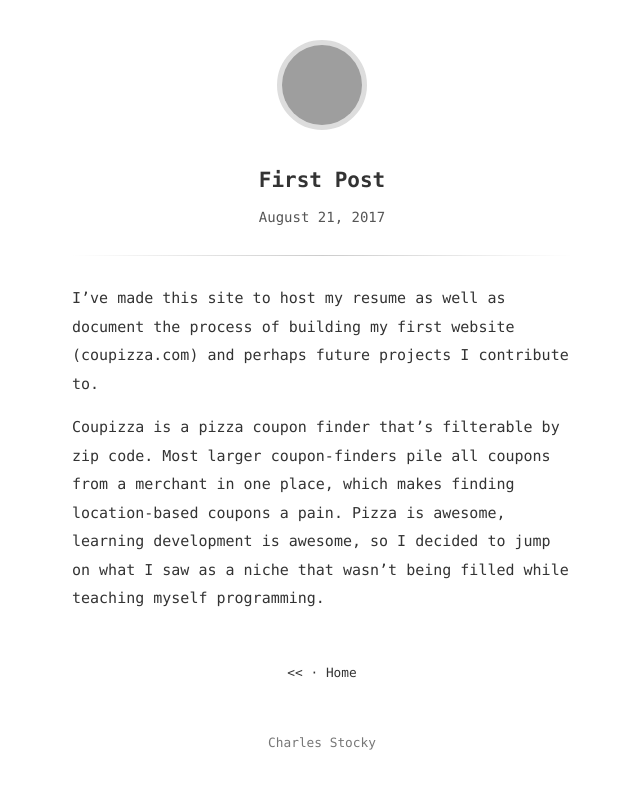
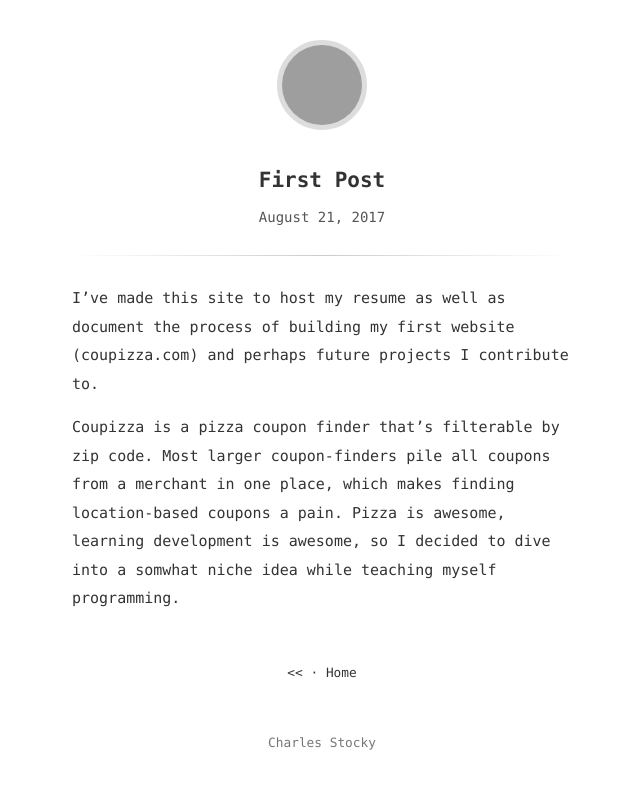
Before and after one commit to CharlesStocky/CharlesStocky.github.io, a Jekyll site: the page built from _posts/2017-8-21-First-post.md, in a window 1280 px wide, cut to the strip 0-789 px from the top of the page. Shown: the whole strip, without its empty margins (318-958 px from the left). Built offline with Jekyll 4.4.1, drawn with Linux system fonts in a browser that asks for light colours; grey boxes are pictures that could not be loaded.

Commit message:
rewording

```diff
--- a/_posts/2017-8-21-First-post.md
+++ b/_posts/2017-8-21-First-post.md
@@ -1,3 +1,3 @@
 I've made this site to host my resume as well as document the process of building my first website (coupizza.com) and perhaps future projects I contribute to.
 
-Coupizza is a pizza coupon finder that's filterable by zip code. Most larger coupon-finders pile all coupons from a merchant in one place, which makes finding location-based coupons a pain. Pizza is awesome, learning development is awesome, so I decided to jump on what I saw as a niche that wasn't being filled while teaching myself programming.
+Coupizza is a pizza coupon finder that's filterable by zip code. Most larger coupon-finders pile all coupons from a merchant in one place, which makes finding location-based coupons a pain. Pizza is awesome, learning development is awesome, so I decided to dive into a somwhat niche idea while teaching myself programming.
```
